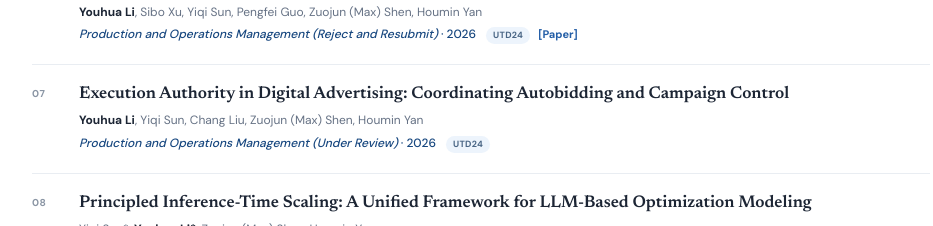
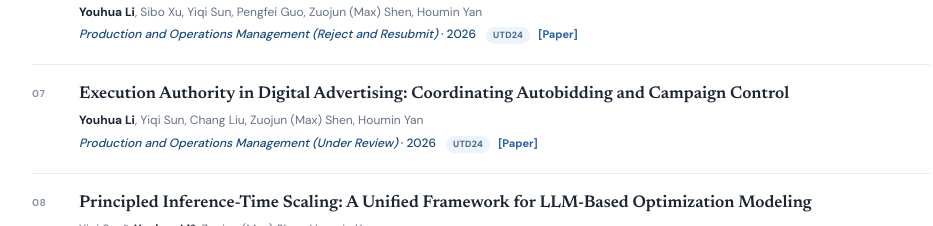
Before and after one commit to youhua97/youhua97.github.io, a Next.js app: page / in a window 1280 px wide. Shown: the part 2660-2886 px from the top of the page, without its empty margins (159-1092 px from the left). Built offline with nearby package versions, Linux system fonts and the light colour scheme.

Commit message:
Link Execution Authority manuscript to SSRN

```diff
--- a/app/data.ts
+++ b/app/data.ts
@@ -56,6 +56,7 @@ export const underReview: Paper[] = [
       "Youhua Li, Yiqi Sun, Chang Liu, Zuojun (Max) Shen, Houmin Yan",
     venue: "Production and Operations Management (Under Review)",
     year: "2026",
+    href: "https://papers.ssrn.com/sol3/papers.cfm?abstract_id=7551881",
     tag: "UTD24",
   },
   {
```
